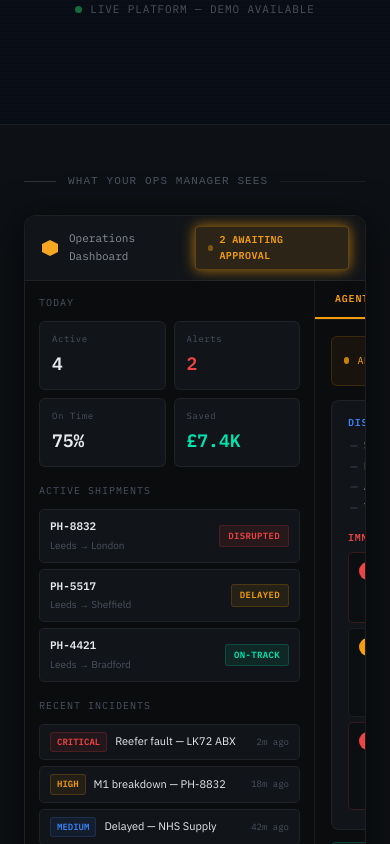
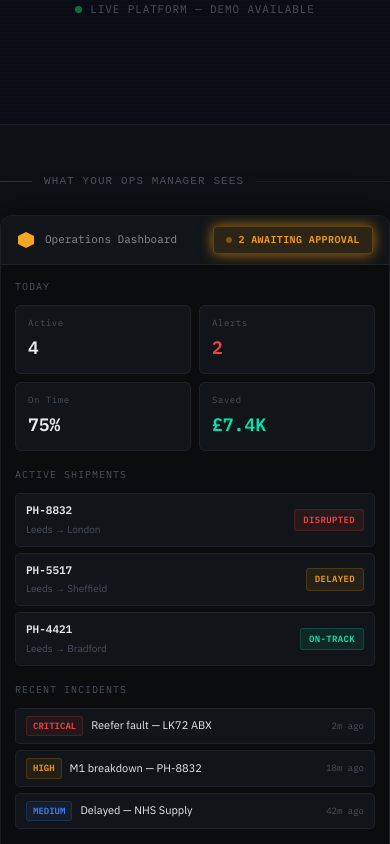
Before and after one commit to waterwellproject8-star/disruption-hub, a Next.js app: page / in a window 390 px wide. Shown: the part 720-1564 px from the top of the page. Built offline with nearby package versions, Linux system fonts and the light colour scheme; a web font is replaced by a local one.

Commit message:
DashboardPreview + page.js: fix mobile layout — add responsive classNames, sidebar stacks vertically below 768px, section padding collapses on mobile, overflowX hidden prevents cutoff

```diff
--- a/app/page.js
+++ b/app/page.js
@@ -128,6 +128,7 @@ export default function HomePage() {
           .hero-sub { margin: 0 auto 32px !important; font-size: 16px !important; }
           .hero-ctas { justify-content: center; flex-direction: column; align-items: center; }
           .hero-badge { justify-content: center; }
+          .dh-preview-section { padding: 48px 0px !important; }
         }
         @media (max-width: 640px) {
           .founder-card { grid-template-columns: 80px 1fr !important; column-gap: 16px !important; padding: 28px 20px !important; }
@@ -295,7 +296,7 @@ export default function HomePage() {
       </section>
 
       {/* ── DASHBOARD PREVIEW ────────────────────────────────────────────────── */}
-      <section style={{ background: '#0d1014', borderTop: '1px solid rgba(255,255,255,0.06)', padding: '48px 24px' }}>
+      <section className="dh-preview-section" style={{ background: '#0d1014', borderTop: '1px solid rgba(255,255,255,0.06)', padding: '48px 24px', overflowX: 'hidden', width: '100%' }}>
         <div style={{ maxWidth: 1100, margin: '0 auto' }}>
           <div style={{ display: 'flex', alignItems: 'center', gap: 12, marginBottom: 24 }}>
             <div style={{ height: 1, width: 32, background: 'rgba(255,255,255,0.15)' }} />
--- a/components/DashboardPreview.jsx
+++ b/components/DashboardPreview.jsx
@@ -44,6 +44,7 @@ export default function DashboardPreview() {
       borderRadius: 12,
       border: '1px solid rgba(255,255,255,0.08)',
       overflow: 'hidden',
+      overflowX: 'hidden',
       fontFamily: BODY,
       fontSize: 12,
       color: C.text,
@@ -54,6 +55,11 @@ export default function DashboardPreview() {
       <style>{`
         @keyframes dh-pulse { 0%,100%{opacity:1} 50%{opacity:.4} }
         @keyframes dh-glow { 0%,100%{box-shadow:0 0 6px rgba(245,158,11,.4)} 50%{box-shadow:0 0 14px rgba(245,158,11,.7)} }
+        @media (max-width: 768px) {
+          .dh-preview-layout { flex-direction: column !important; }
+          .dh-preview-sidebar { width: 100% !important; border-right: none !important; border-bottom: 1px solid rgba(255,255,255,0.06) !important; overflow: visible !important; max-height: none !important; }
+          .dh-preview-main { min-height: 300px !important; }
+        }
       `}</style>
 
       {/* ── NAV ───────────────────────────────────────────────────── */}
@@ -86,10 +92,10 @@ export default function DashboardPreview() {
       </div>
 
       {/* ── BODY ──────────────────────────────────────────────────── */}
-      <div style={{ display: 'flex', minHeight: 420 }}>
+      <div className="dh-preview-layout" style={{ display: 'flex', minHeight: 420 }}>
 
         {/* ── LEFT SIDEBAR ────────────────────────────────────────── */}
-        <div style={{
+        <div className="dh-preview-sidebar" style={{
           width: 290, flexShrink: 0,
           borderRight: '1px solid rgba(255,255,255,0.06)',
           background: C.bg, padding: '14px 14px 16px',
@@ -128,7 +134,7 @@ export default function DashboardPreview() {
         </div>
 
         {/* ── RIGHT PANEL ─────────────────────────────────────────── */}
-        <div style={{ flex: 1, display: 'flex', flexDirection: 'column', background: C.bg }}>
+        <div className="dh-preview-main" style={{ flex: 1, display: 'flex', flexDirection: 'column', background: C.bg }}>
           {/* Tabs */}
           <div style={{
             display: 'flex', gap: 0,
```
